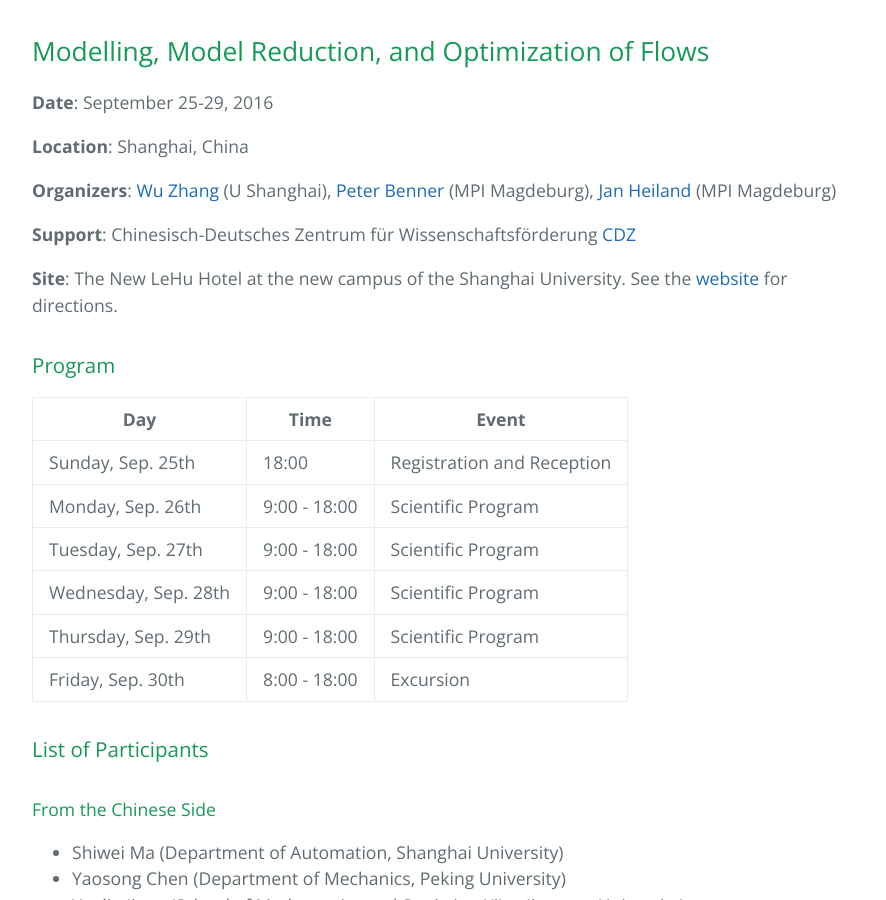
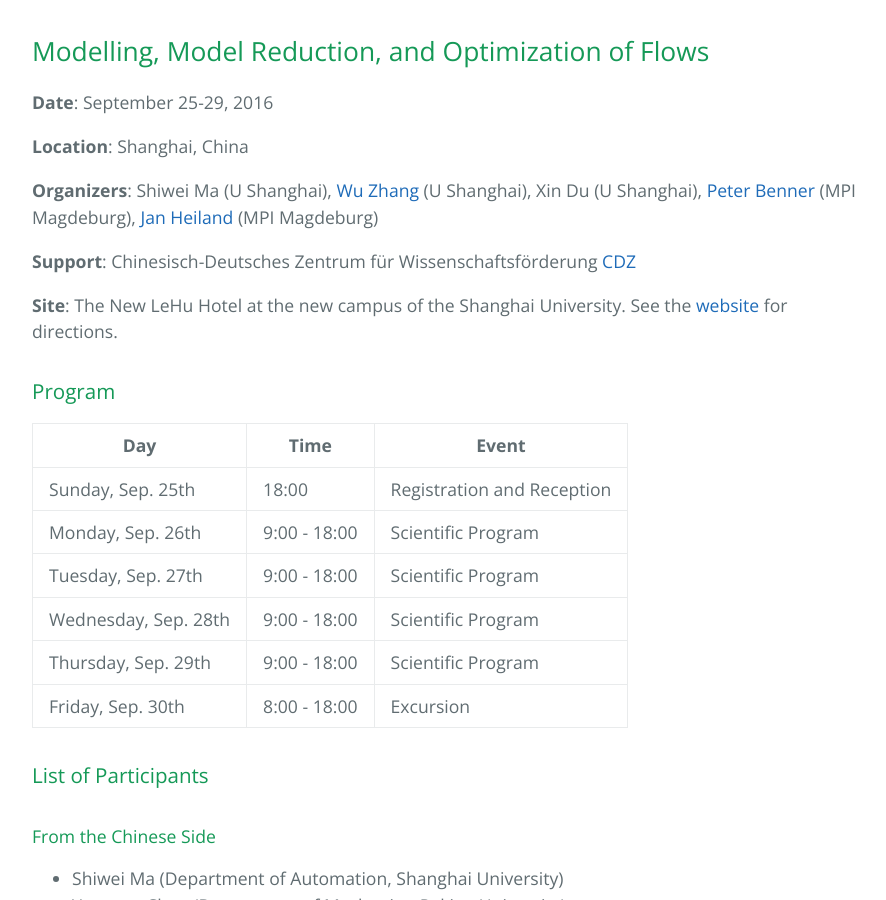
Before and after one commit to highlando/16-cdz-workshop, a Jekyll site: the page built from index.md, in a window 1280 px wide and 900 px high. Shown: the whole window, without its empty margins (192-1078 px from the left). Built offline with Jekyll 4.4.1, drawn with Linux system fonts in a browser that asks for light colours.

Commit message:
update organizers

```diff
--- a/index.md
+++ b/index.md
@@ -9,7 +9,7 @@ Modelling, Model Reduction, and Optimization of Flows
 
 **Location**: Shanghai, China
 
-**Organizers**: [Wu Zhang](http://www.hpcc.shu.edu.cn/Portals/283/people/zhangwu.html) (U Shanghai), [Peter Benner](http://www.mpi-magdeburg.mpg.de/mitarbeiter/26532/15020) (MPI Magdeburg), [Jan Heiland](http://www.mpi-magdeburg.mpg.de/mitarbeiter/29457/834708) (MPI Magdeburg)
+**Organizers**: Shiwei Ma (U Shanghai), [Wu Zhang](http://www.hpcc.shu.edu.cn/Portals/283/people/zhangwu.html) (U Shanghai), Xin Du (U Shanghai), [Peter Benner](http://www.mpi-magdeburg.mpg.de/mitarbeiter/26532/15020) (MPI Magdeburg), [Jan Heiland](http://www.mpi-magdeburg.mpg.de/mitarbeiter/29457/834708) (MPI Magdeburg)
 
 **Support**: Chinesisch-Deutsches Zentrum für Wissenschaftsförderung [CDZ](http://www.sinogermanscience.org.cn/de/index.html)
 
```
